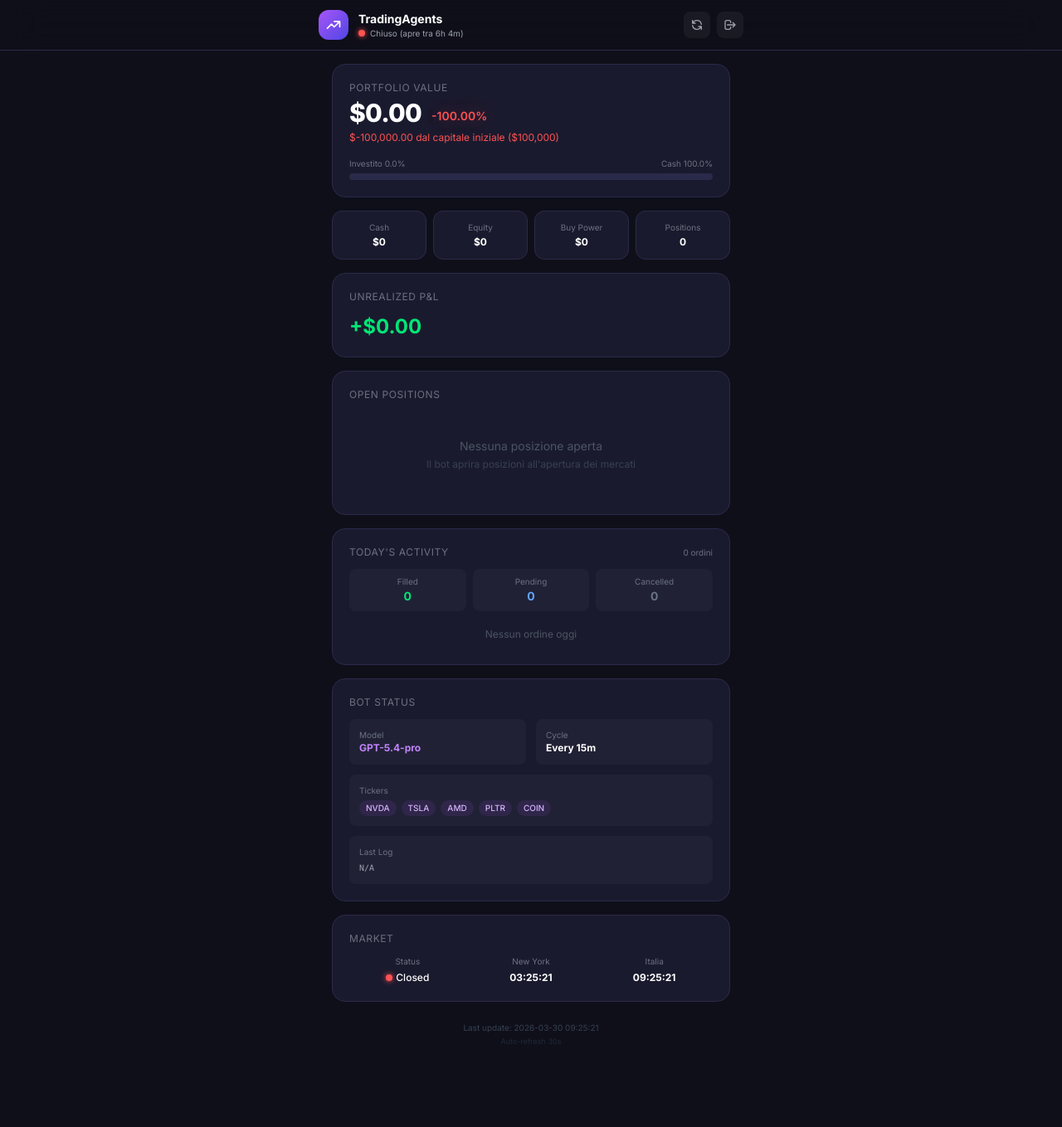
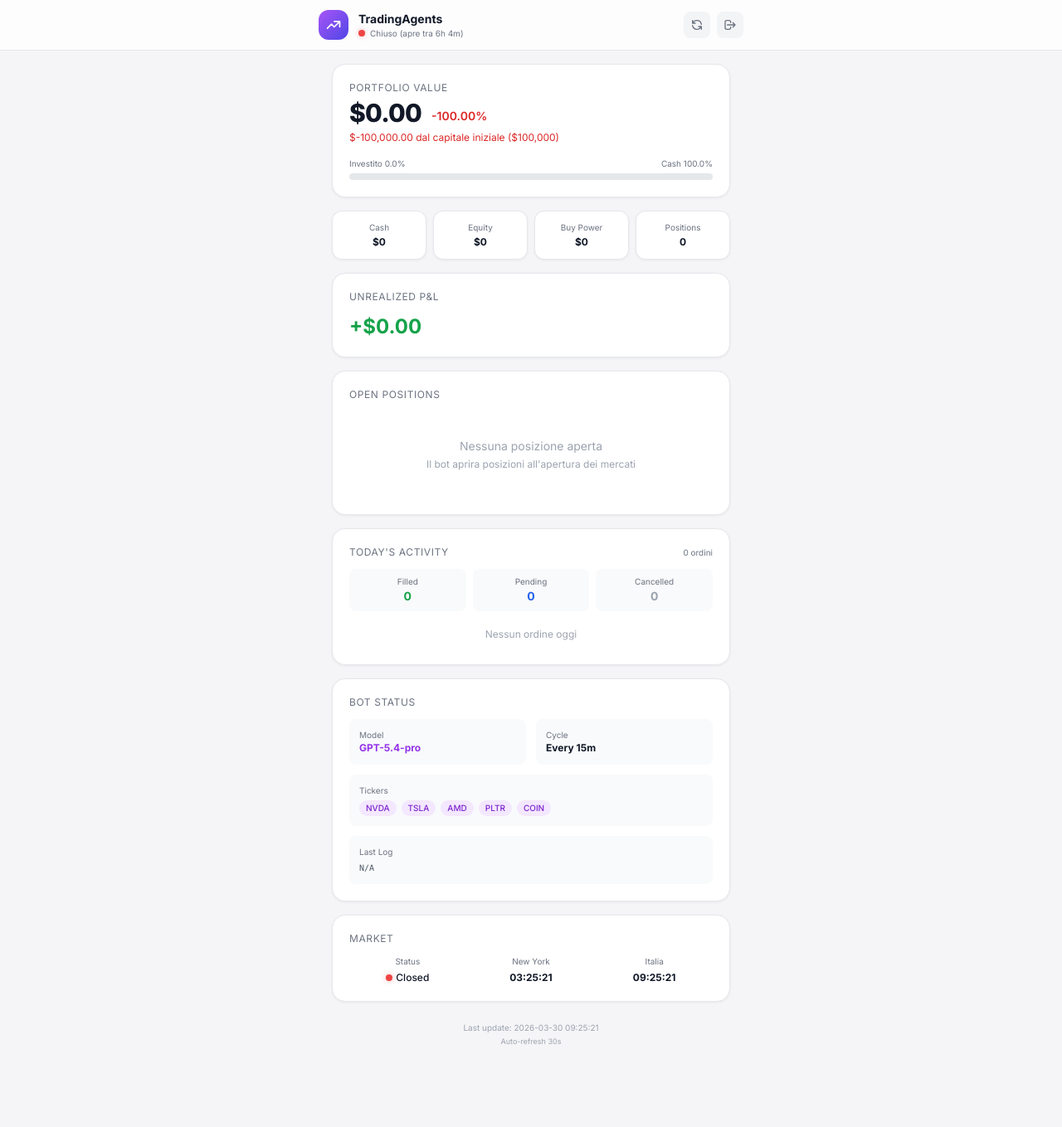
Before and after one commit to mlaurelli/TradingAgents-AutoTrader, a Flask app: page /dashboard in a window 1280 px wide. Shown: the whole page at 83% size. Run offline with Flask 3, Linux system fonts and the light colour scheme; the visitor is signed in with stand-in values (Sample User, id 1); some libraries are stand-ins or nearby versions.

Commit message:
Dashboard: light mode theme

```diff
--- a/dashboard/templates/dashboard.html
+++ b/dashboard/templates/dashboard.html
@@ -20,39 +20,40 @@
     </script>
     <style>
         * { -webkit-tap-highlight-color: transparent; }
-        body { font-family: 'Inter', system-ui, sans-serif; background: #0f0f1a; min-height: 100vh; }
-        .card { background: #1a1a2e; border: 1px solid #2a2a4a; }
-        .pos { color: #00e676; }
-        .neg { color: #ff5252; }
-        .badge-buy { background: rgba(0,230,118,.15); color: #00e676; }
-        .badge-sell { background: rgba(255,82,82,.15); color: #ff5252; }
-        .badge-hold { background: rgba(255,255,255,.1); color: #aaa; }
-        .badge-filled { background: rgba(0,230,118,.15); color: #00e676; }
-        .badge-new { background: rgba(66,165,245,.15); color: #42a5f5; }
-        .badge-cancelled { background: rgba(255,255,255,.1); color: #888; }
-        .ring-green { box-shadow: 0 0 0 3px rgba(0,230,118,.3); }
-        .ring-red { box-shadow: 0 0 0 3px rgba(255,82,82,.3); }
-        .glow-green { text-shadow: 0 0 20px rgba(0,230,118,.4); }
-        .glow-red { text-shadow: 0 0 20px rgba(255,82,82,.4); }
-        .bar-bg { background: #2a2a4a; }
-        .bar-fill-green { background: linear-gradient(90deg, #00e676, #69f0ae); }
-        .bar-fill-red { background: linear-gradient(90deg, #ff5252, #ff8a80); }
-        .bar-fill-blue { background: linear-gradient(90deg, #42a5f5, #90caf9); }
-        .bar-fill-purple { background: linear-gradient(90deg, #7c4dff, #b388ff); }
+        body { font-family: 'Inter', system-ui, sans-serif; background: #f5f5f7; min-height: 100vh; }
+        .card { background: #fff; border: 1px solid #e5e7eb; box-shadow: 0 1px 3px rgba(0,0,0,.06); }
+        .pos { color: #16a34a; }
+        .neg { color: #dc2626; }
+        .badge-buy { background: #dcfce7; color: #16a34a; }
+        .badge-sell { background: #fee2e2; color: #dc2626; }
+        .badge-hold { background: #f3f4f6; color: #6b7280; }
+        .badge-filled { background: #dcfce7; color: #16a34a; }
+        .badge-new { background: #dbeafe; color: #2563eb; }
+        .badge-cancelled { background: #f3f4f6; color: #9ca3af; }
+        .ring-green { box-shadow: 0 0 0 2px #bbf7d0; }
+        .ring-red { box-shadow: 0 0 0 2px #fecaca; }
+        .glow-green { }
+        .glow-red { }
+        .bar-bg { background: #e5e7eb; }
+        .bar-fill-green { background: linear-gradient(90deg, #22c55e, #86efac); }
+        .bar-fill-red { background: linear-gradient(90deg, #ef4444, #fca5a5); }
+        .bar-fill-blue { background: linear-gradient(90deg, #3b82f6, #93c5fd); }
+        .bar-fill-purple { background: linear-gradient(90deg, #7c3aed, #c4b5fd); }
         .status-dot { width:8px; height:8px; border-radius:50%; display:inline-block; }
-        .dot-green { background:#00e676; box-shadow:0 0 6px #00e676; }
-        .dot-red { background:#ff5252; box-shadow:0 0 6px #ff5252; }
-        .dot-yellow { background:#ffd740; box-shadow:0 0 6px #ffd740; }
+        .dot-green { background:#22c55e; box-shadow:0 0 6px rgba(34,197,94,.4); }
+        .dot-red { background:#ef4444; box-shadow:0 0 6px rgba(239,68,68,.4); }
+        .dot-yellow { background:#eab308; box-shadow:0 0 6px rgba(234,179,8,.4); }
         .fade-in { animation: fadeIn .3s ease; }
         @keyframes fadeIn { from{opacity:0;transform:translateY(8px)} to{opacity:1;transform:translateY(0)} }
         @keyframes pulse2 { 0%,100%{opacity:1} 50%{opacity:.5} }
         .pulse2 { animation: pulse2 1.5s infinite; }
+        .sub { color: #6b7280; }
     </style>
 </head>
-<body class="text-white pb-20">
+<body class="text-gray-900 pb-20">
 
 <!-- Header -->
-<div class="sticky top-0 z-50 backdrop-blur-xl bg-[#0f0f1a]/80 border-b border-[#2a2a4a] px-4 py-3">
+<div class="sticky top-0 z-50 backdrop-blur-xl bg-white/80 border-b border-gray-200 px-4 py-3">
     <div class="flex items-center justify-between max-w-lg mx-auto">
         <div class="flex items-center gap-3">
             <div class="w-9 h-9 rounded-xl bg-gradient-to-br from-purple-500 to-indigo-600 flex items-center justify-center">
@@ -64,18 +65,18 @@
                 <h1 class="text-sm font-bold">TradingAgents</h1>
                 <div class="flex items-center gap-1.5">
                     <span class="status-dot {% if data.market.is_open %}dot-green{% else %}dot-red{% endif %}"></span>
-                    <span class="text-[10px] text-gray-400">{{ data.market.status_text }}</span>
+                    <span class="text-[10px] text-gray-500">{{ data.market.status_text }}</span>
                 </div>
             </div>
         </div>
         <div class="flex items-center gap-2">
-            <button id="refreshBtn" onclick="refreshData()" class="p-2 rounded-lg bg-white/5 hover:bg-white/10 transition">
-                <svg class="w-4 h-4 text-gray-400" fill="none" stroke="currentColor" viewBox="0 0 24 24">
+            <button id="refreshBtn" onclick="refreshData()" class="p-2 rounded-lg bg-gray-100 hover:bg-gray-200 transition">
+                <svg class="w-4 h-4 text-gray-500" fill="none" stroke="currentColor" viewBox="0 0 24 24">
                     <path stroke-linecap="round" stroke-linejoin="round" stroke-width="2" d="M4 4v5h.582m15.356 2A8.001 8.001 0 004.582 9m0 0H9m11 11v-5h-.581m0 0a8.003 8.003 0 01-15.357-2m15.357 2H15"/>
                 </svg>
             </button>
-            <a href="/logout" class="p-2 rounded-lg bg-white/5 hover:bg-white/10 transition">
-                <svg class="w-4 h-4 text-gray-400" fill="none" stroke="currentColor" viewBox="0 0 24 24">
+            <a href="/logout" class="p-2 rounded-lg bg-gray-100 hover:bg-gray-200 transition">
+                <svg class="w-4 h-4 text-gray-500" fill="none" stroke="currentColor" viewBox="0 0 24 24">
                     <path stroke-linecap="round" stroke-linejoin="round" stroke-width="2" d="M17 16l4-4m0 0l-4-4m4 4H7m6 4v1a3 3 0 01-3 3H6a3 3 0 01-3-3V7a3 3 0 013-3h4a3 3 0 013 3v1"/>
                 </svg>
             </a>
@@ -145,11 +146,11 @@
         </p>
         {% if data.summary.best %}
         <div class="grid grid-cols-2 gap-2 mt-3">
-            <div class="bg-green-500/5 border border-green-500/20 rounded-lg p-2">
+            <div class="bg-green-50 border border-green-200 rounded-lg p-2">
                 <p class="text-[10px] text-gray-500">Best</p>
                 <p class="text-xs font-bold pos">{{ data.summary.best.symbol }} +${{ "%.2f"|format(data.summary.best.pnl) }}</p>
             </div>
-            <div class="bg-red-500/5 border border-red-500/20 rounded-lg p-2">
+            <div class="bg-red-50 border border-red-200 rounded-lg p-2">
                 <p class="text-[10px] text-gray-500">Worst</p>
                 <p class="text-xs font-bold neg">{{ data.summary.worst.symbol }} ${{ "%.2f"|format(data.summary.worst.pnl) }}</p>
             </div>
@@ -163,7 +164,7 @@
         {% if data.positions %}
         <div class="space-y-3">
             {% for pos in data.positions %}
-            <div class="bg-white/[.03] rounded-xl p-3 {% if pos.pnl >= 0 %}ring-green{% else %}ring-red{% endif %}">
+            <div class="bg-gray-50 rounded-xl p-3 {% if pos.pnl >= 0 %}ring-green{% else %}ring-red{% endif %}">
                 <div class="flex items-center justify-between">
                     <div class="flex items-center gap-2">
                         <span class="font-bold text-sm">{{ pos.symbol }}</span>
@@ -180,9 +181,9 @@
                     </div>
                 </div>
                 <div class="grid grid-cols-4 gap-1 mt-2 text-[10px] text-gray-500">
-                    <div>Qty <span class="text-white font-medium">{{ pos.qty }}</span></div>
-                    <div>Entry <span class="text-white font-medium">${{ "%.2f"|format(pos.avg_entry_price) }}</span></div>
-                    <div>Now <span class="text-white font-medium">${{ "%.2f"|format(pos.current_price) }}</span></div>
+                    <div>Qty <span class="text-gray-900 font-medium">{{ pos.qty }}</span></div>
+                    <div>Entry <span class="text-gray-900 font-medium">${{ "%.2f"|format(pos.avg_entry_price) }}</span></div>
+                    <div>Now <span class="text-gray-900 font-medium">${{ "%.2f"|format(pos.current_price) }}</span></div>
                     <div>Today <span class="font-medium {% if pos.change_today >= 0 %}pos{% else %}neg{% endif %}">{% if pos.change_today >= 0 %}+{% endif %}{{ "%.1f"|format(pos.change_today) }}%</span></div>
                 </div>
                 <!-- P&L bar -->
@@ -198,8 +199,8 @@
         </div>
         {% else %}
         <div class="text-center py-8">
-            <p class="text-gray-600 text-sm">Nessuna posizione aperta</p>
-            <p class="text-gray-700 text-xs mt-1">Il bot aprira posizioni all'apertura dei mercati</p>
+            <p class="text-gray-400 text-sm">Nessuna posizione aperta</p>
+            <p class="text-gray-400 text-xs mt-1">Il bot aprira posizioni all'apertura dei mercati</p>
         </div>
         {% endif %}
     </div>
@@ -211,23 +212,23 @@
             <span class="text-[10px] text-gray-500">{{ data.summary.today_orders }} ordini</span>
         </div>
         <div class="grid grid-cols-3 gap-2 mb-3">
-            <div class="text-center bg-white/[.03] rounded-lg p-2">
+            <div class="text-center bg-gray-50 rounded-lg p-2">
                 <p class="text-[10px] text-gray-500">Filled</p>
                 <p class="text-sm font-bold pos">{{ data.summary.filled_today }}</p>
             </div>
-            <div class="text-center bg-white/[.03] rounded-lg p-2">
+            <div class="text-center bg-gray-50 rounded-lg p-2">
                 <p class="text-[10px] text-gray-500">Pending</p>
-                <p class="text-sm font-bold text-blue-400">{{ data.summary.today_orders - data.summary.filled_today - data.summary.cancelled_today }}</p>
+                <p class="text-sm font-bold text-blue-600">{{ data.summary.today_orders - data.summary.filled_today - data.summary.cancelled_today }}</p>
             </div>
-            <div class="text-center bg-white/[.03] rounded-lg p-2">
+            <div class="text-center bg-gray-50 rounded-lg p-2">
                 <p class="text-[10px] text-gray-500">Cancelled</p>
-                <p class="text-sm font-bold text-gray-500">{{ data.summary.cancelled_today }}</p>
+                <p class="text-sm font-bold text-gray-400">{{ data.summary.cancelled_today }}</p>
             </div>
         </div>
         {% if data.today_orders %}
         <div class="space-y-1.5">
             {% for o in data.today_orders[:8] %}
-            <div class="flex items-center justify-between py-1.5 border-b border-white/5 last:border-0">
+            <div class="flex items-center justify-between py-1.5 border-b border-gray-100 last:border-0">
                 <div class="flex items-center gap-2">
                     <span class="text-xs font-medium">{{ o.symbol }}</span>
                     <span class="text-[10px] px-1.5 py-0.5 rounded {% if o.side == 'buy' %}badge-buy{% else %}badge-sell{% endif %}">{{ o.side }}</span>
@@ -241,7 +242,7 @@
             {% endfor %}
         </div>
         {% else %}
-        <p class="text-center text-gray-600 text-xs py-2">Nessun ordine oggi</p>
+        <p class="text-center text-gray-400 text-xs py-2">Nessun ordine oggi</p>
         {% endif %}
     </div>
 
@@ -251,14 +252,14 @@
         <p class="text-xs text-gray-500 uppercase tracking-wider mb-3">Recent Fills</p>
         <div class="space-y-1.5">
             {% for f in data.recent_fills %}
-            <div class="flex items-center justify-between py-1.5 border-b border-white/5 last:border-0">
+            <div class="flex items-center justify-between py-1.5 border-b border-gray-100 last:border-0">
                 <div class="flex items-center gap-2">
                     <span class="text-xs font-medium">{{ f.symbol }}</span>
                     <span class="text-[10px] px-1.5 py-0.5 rounded {% if f.side == 'buy' %}badge-buy{% else %}badge-sell{% endif %}">{{ f.side }}</span>
                     <span class="text-[10px] text-gray-500">x{{ f.qty }}</span>
                 </div>
                 <div class="text-right">
-                    <span class="text-[10px] text-white font-medium">${{ "%.2f"|format(f.price) }}</span>
+                    <span class="text-[10px] text-gray-900 font-medium">${{ "%.2f"|format(f.price) }}</span>
                     <p class="text-[9px] text-gray-600">{{ f.timestamp }}</p>
                 </div>
             </div>
@@ -271,26 +272,26 @@
     <div class="card rounded-2xl p-5 fade-in">
         <p class="text-xs text-gray-500 uppercase tracking-wider mb-3">Bot Status</p>
         <div class="grid grid-cols-2 gap-3">
-            <div class="bg-white/[.03] rounded-lg p-3">
+            <div class="bg-gray-50 rounded-lg p-3">
                 <p class="text-[10px] text-gray-500">Model</p>
-                <p class="text-xs font-bold text-purple-400">{{ data.bot.model }}</p>
+                <p class="text-xs font-bold text-purple-600">{{ data.bot.model }}</p>
             </div>
-            <div class="bg-white/[.03] rounded-lg p-3">
+            <div class="bg-gray-50 rounded-lg p-3">
                 <p class="text-[10px] text-gray-500">Cycle</p>
                 <p class="text-xs font-bold">Every {{ data.bot.cycle_min }}m</p>
             </div>
         </div>
-        <div class="mt-3 bg-white/[.03] rounded-lg p-3">
+        <div class="mt-3 bg-gray-50 rounded-lg p-3">
             <p class="text-[10px] text-gray-500 mb-1">Tickers</p>
             <div class="flex flex-wrap gap-1.5">
                 {% for t in data.bot.tickers %}
-                <span class="text-[10px] px-2 py-0.5 bg-purple-500/10 text-purple-300 rounded-full font-medium">{{ t }}</span>
+                <span class="text-[10px] px-2 py-0.5 bg-purple-100 text-purple-700 rounded-full font-medium">{{ t }}</span>
                 {% endfor %}
             </div>
         </div>
-        <div class="mt-3 bg-white/[.03] rounded-lg p-3">
+        <div class="mt-3 bg-gray-50 rounded-lg p-3">
             <p class="text-[10px] text-gray-500 mb-1">Last Log</p>
-            <p class="text-[10px] text-gray-400 font-mono break-all">{{ data.bot.last_log }}</p>
+            <p class="text-[10px] text-gray-600 font-mono break-all">{{ data.bot.last_log }}</p>
         </div>
     </div>
 
@@ -320,8 +321,8 @@
 
 <!-- Footer -->
 <div class="text-center py-4 mt-2">
-    <p class="text-[10px] text-gray-700">Last update: {{ data.timestamp }} <span id="refresh-status"></span></p>
-    <p class="text-[9px] text-gray-800 mt-0.5">Auto-refresh 30s</p>
+    <p class="text-[10px] text-gray-400">Last update: {{ data.timestamp }} <span id="refresh-status"></span></p>
+    <p class="text-[9px] text-gray-400 mt-0.5">Auto-refresh 30s</p>
 </div>
 
 <script>
```
Also changed, not shown: dashboard/templates/login.html (+10 -10 lines).
